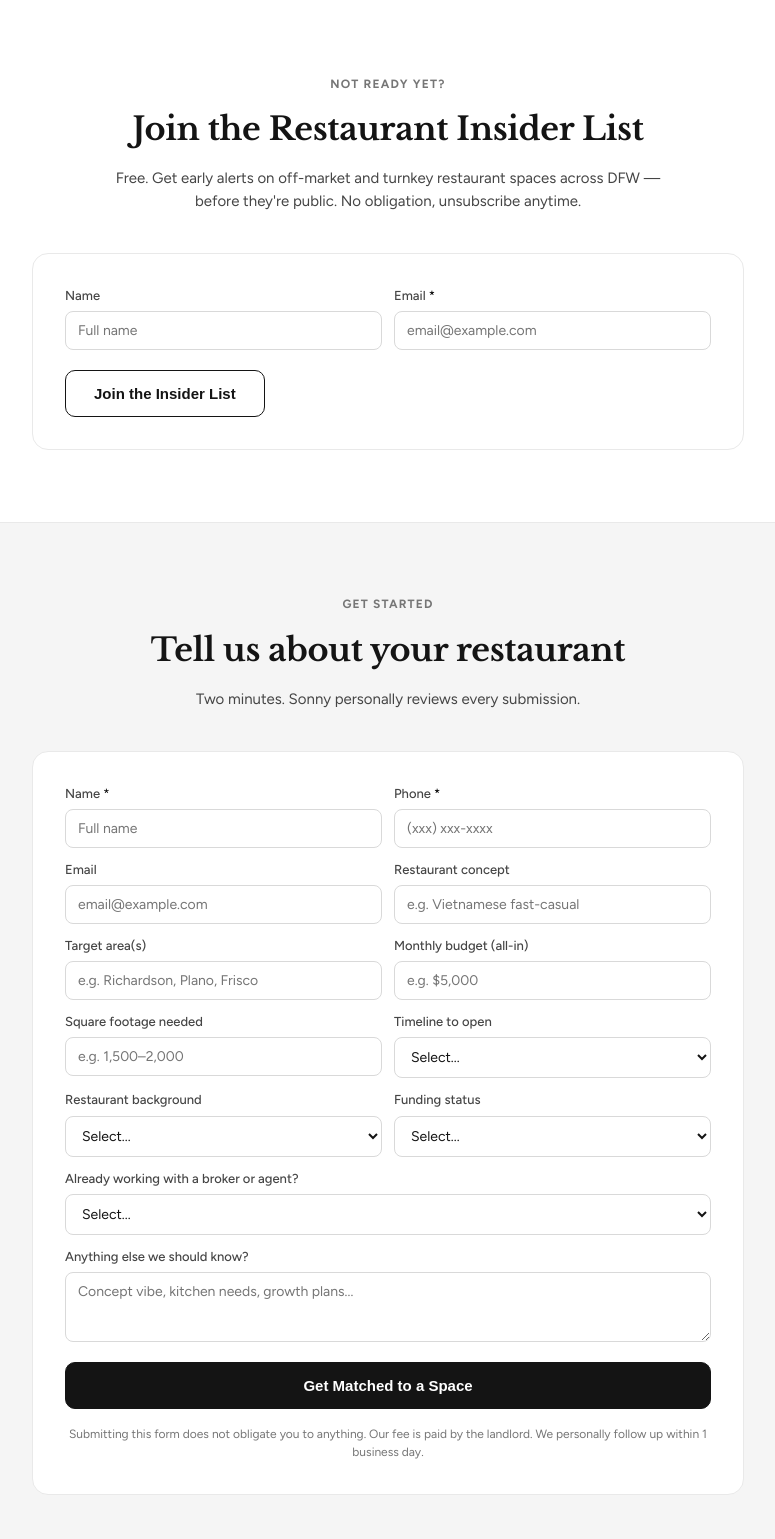
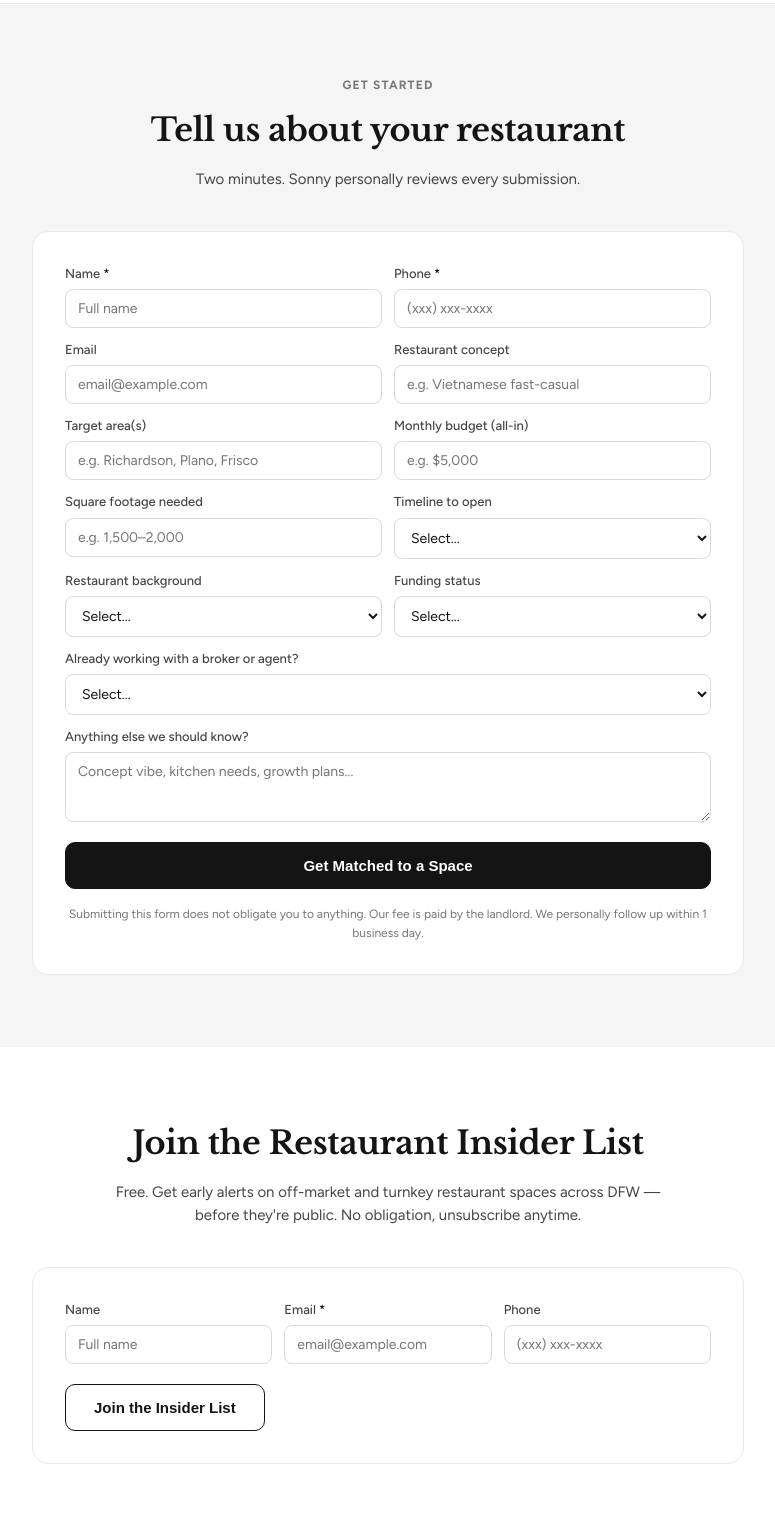
Before and after one commit to Stonewoodintl/restaurant-landing-page, a plain HTML site: page index.html in a window 1280 px wide. Shown: the part 2491-4030 px from the top of the page, without its empty margins (252-1027 px from the left). Drawn offline with nearby package versions, Linux system fonts and the light colour scheme.

Commit message:
Reorder Insider List below main form, add phone field, wire to dedicated webhook

```diff
--- a/index.html
+++ b/index.html
@@ -81,6 +81,7 @@
   .form-card { background: #fff; border: 1px solid #e9e9e9; border-radius: 16px; padding: 2rem; }
   .field-group { display: grid; gap: 12px; margin-bottom: 12px; }
   .field-group.two-col { grid-template-columns: 1fr 1fr; }
+  .field-group.three-col { grid-template-columns: 1fr 1fr 1fr; }
   .field-wrap { display: flex; flex-direction: column; gap: 5px; }
   label { font-size: 13px; color: #454545; font-weight: 500; }
   input, select, textarea { font-size: 14px; width: 100%; padding: 10px 12px; border: 1px solid #d9d9d9; border-radius: 8px; background: #fff; color: #141414; outline: none; font-family: inherit; }
@@ -113,7 +114,7 @@
 
   @media (max-width: 720px) {
     .steps, .why-grid, .listing-grid { grid-template-columns: 1fr; }
-    .field-group.two-col { grid-template-columns: 1fr; }
+    .field-group.two-col, .field-group.three-col { grid-template-columns: 1fr; }
     .footer-inner { flex-direction: column; }
   }
 
@@ -344,26 +345,6 @@
   </div>
 </section>
 
-<!-- INSIDER LIST -->
-<section class="insider-section" id="insider-list">
-  <div class="narrow">
-    <div class="section-label">Not Ready Yet?</div>
-    <h2>Join the Restaurant Insider List</h2>
-    <p class="section-sub">Free. Get early alerts on off-market and turnkey restaurant spaces across DFW — before they're public. No obligation, unsubscribe anytime.</p>
-    <div class="form-card">
-      <div class="field-group two-col">
-        <div class="field-wrap"><label for="i-name">Name</label><input type="text" id="i-name" placeholder="Full name" /></div>
-        <div class="field-wrap"><label for="i-email">Email <span class="required">*</span></label><input type="email" id="i-email" placeholder="email@example.com" /></div>
-      </div>
-      <div class="form-submit-row">
-        <button class="btn-secondary insider-submit-btn" id="insider-submit-btn" onclick="submitInsider()">Join the Insider List</button>
-      </div>
-      <div class="success-msg" id="insider-success-msg">You're on the list — watch your inbox for new opportunities.</div>
-      <div class="error-msg" id="insider-error-msg"><span id="insider-error-text">Something went wrong. Please try again.</span></div>
-    </div>
-  </div>
-</section>
-
 <!-- FORM -->
 <section class="form-section" id="get-started">
   <div class="narrow">
@@ -438,6 +419,26 @@
       <div class="success-msg" id="success-msg">Thanks — Sonny will reach out shortly.</div>
       <div class="error-msg" id="error-msg"><span id="error-text">Something went wrong. Please try again, or call/text 929-399-7368.</span></div>
       <p class="form-fine-print">Submitting this form does not obligate you to anything. Our fee is paid by the landlord. We personally follow up within 1 business day.</p>
+    </div>
+  </div>
+</section>
+
+<!-- INSIDER LIST -->
+<section class="insider-section" id="insider-list">
+  <div class="narrow">
+    <h2>Join the Restaurant Insider List</h2>
+    <p class="section-sub">Free. Get early alerts on off-market and turnkey restaurant spaces across DFW — before they're public. No obligation, unsubscribe anytime.</p>
+    <div class="form-card">
+      <div class="field-group three-col">
+        <div class="field-wrap"><label for="i-name">Name</label><input type="text" id="i-name" placeholder="Full name" /></div>
+        <div class="field-wrap"><label for="i-email">Email <span class="required">*</span></label><input type="email" id="i-email" placeholder="email@example.com" /></div>
+        <div class="field-wrap"><label for="i-phone">Phone</label><input type="tel" id="i-phone" placeholder="(xxx) xxx-xxxx" /></div>
+      </div>
+      <div class="form-submit-row">
+        <button class="btn-secondary insider-submit-btn" id="insider-submit-btn" onclick="submitInsider()">Join the Insider List</button>
+      </div>
+      <div class="success-msg" id="insider-success-msg">You're on the list — watch your inbox for new opportunities.</div>
+      <div class="error-msg" id="insider-error-msg"><span id="insider-error-text">Something went wrong. Please try again.</span></div>
     </div>
   </div>
 </section>
@@ -536,6 +537,7 @@
 
 <script>
 const WEBHOOK = 'https://script.google.com/macros/s/AKfycbzFJEEHp505LJyryzgasE1IGHnRpDvl3epAB9hjqf6-aDlemKF15u3mqw14umydxjNFSg/exec';
+const WEBHOOK_INSIDER = 'https://script.google.com/macros/s/AKfycbyhW_VbPbexarPgr0XRq4QdVU2eBl9a96YszQ7SMoZNe9zZthIBpfsaiwCU3dxqHviVuQ/exec';
 
 function g(id) { return document.getElementById(id).value.trim(); }
 
@@ -598,6 +600,7 @@ async function submitForm() {
 async function submitInsider() {
   const name = g('i-name');
   const email = g('i-email');
+  const phone = g('i-phone');
   if (!email) {
     document.getElementById('insider-error-text').textContent = 'Email is required.';
     document.getElementById('insider-error-msg').style.display = 'block';
@@ -612,7 +615,7 @@ async function submitInsider() {
 
   const payload = {
     name:            name,
-    phone:           '',
+    phone:           phone,
     email:           email,
     website:         '',
     source:          'Website — Insider List',
@@ -632,7 +635,7 @@ async function submitInsider() {
   };
 
   try {
-    await fetch(WEBHOOK, {
+    await fetch(WEBHOOK_INSIDER, {
       method: 'POST',
       mode: 'no-cors',
       headers: { 'Content-Type': 'application/json' },
@@ -641,6 +644,7 @@ async function submitInsider() {
     document.getElementById('insider-success-msg').style.display = 'block';
     document.getElementById('i-name').value = '';
     document.getElementById('i-email').value = '';
+    document.getElementById('i-phone').value = '';
   } catch (err) {
     document.getElementById('insider-error-text').textContent = 'Could not submit. Please try again.';
     document.getElementById('insider-error-msg').style.display = 'block';
```
